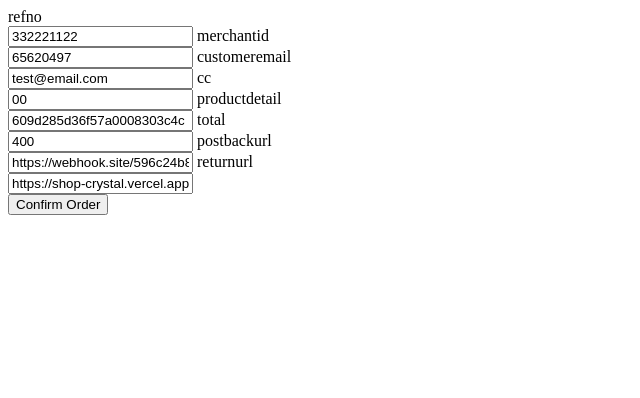
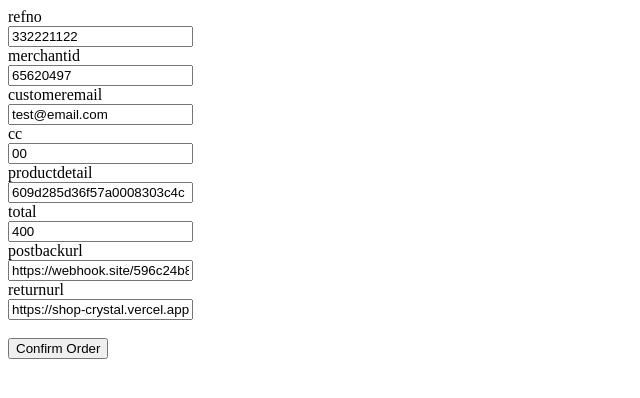
Before and after one commit to DotMatter/paysolution, a plain HTML site: page index.html in a window 1280 px wide. Shown: the whole page, without its empty margins (0-640 px from the left). Drawn offline with Linux system fonts and the light colour scheme.

Commit message:
Update index.html

```diff
--- a/index.html
+++ b/index.html
@@ -5,21 +5,21 @@
     <body bgcolor="#FFFFFF" text="#000000">
         <form method="post" action="https://www.thaiepay.com/epaylink/payment.aspx">
             <label for="fname">refno</label><br>
-                                                        <input type="text" name="refno" value="332221122">
+            <input type="text" name="refno" value="332221122"><br>
             <label for="fname">merchantid</label><br>
-                                                        <input type="text" name="merchantid" value="65620497">
+            <input type="text" name="merchantid" value="65620497"><br>
             <label for="fname">customeremail</label><br>
-                                                        <input type="text" name="customeremail" value="test@email.com">
+            <input type="text" name="customeremail" value="test@email.com"><br>
             <label for="fname">cc</label><br>
-                                                        <input type="text" name="cc" value="00">
+            <input type="text" name="cc" value="00"><br>
             <label for="fname">productdetail</label><br>
-                                                        <input type="text" name="productdetail" value="609d285d36f57a0008303c4c">
+            <input type="text" name="productdetail" value="609d285d36f57a0008303c4c"><br>
             <label for="fname">total</label><br>
-                                                        <input type="text" name="total" value="400">
+            <input type="text" name="total" value="400"><br>
             <label for="fname">postbackurl</label><br>
-                                                        <input type="text" name="postbackurl" value="https://webhook.site/596c24b8-6c9f-49ab-86fa-2f3716b833b2">
+            <input type="text" name="postbackurl" value="https://webhook.site/596c24b8-6c9f-49ab-86fa-2f3716b833b2"><br>
             <label for="fname">returnurl</label><br>
-                                                        <input type="text" name="returnurl" value="https://shop-crystal.vercel.app/users/complete/609d285d36f57a0008303c4c">
+            <input type="text" name="returnurl" value="https://shop-crystal.vercel.app/users/complete/609d285d36f57a0008303c4c"><br>
 
             <br>
             <input type="submit" name="Submit" value="Confirm Order">
```
Lines whose indentation alone changed are shown as unchanged.
